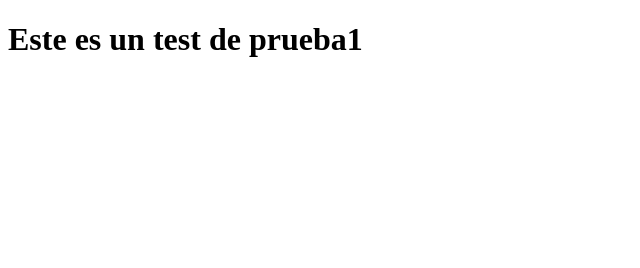
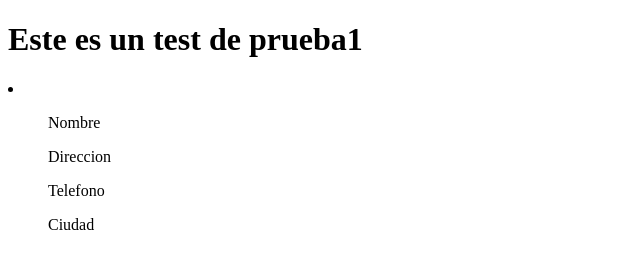
Before and after one commit to franvelsa/solotest3, a plain HTML site: page index.html in a window 1280 px wide. Shown: the whole page, without its empty margins (0-640 px from the left). Drawn offline with Linux system fonts and the light colour scheme.

Commit message:
Tercer commit

```diff
--- a/index.html
+++ b/index.html
@@ -9,5 +9,12 @@
 <body>
     <h1>Este es un test de prueba1</h1>
 
+    <li>
+        <ol>Nombre</ol>
+        <ol>Direccion</ol>
+        <ol>Telefono</ol>
+        <ol>Ciudad</ol>
+    </li>
+
 </body>
 </html>
```
